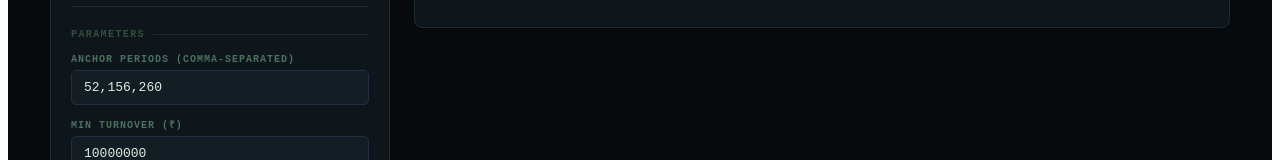
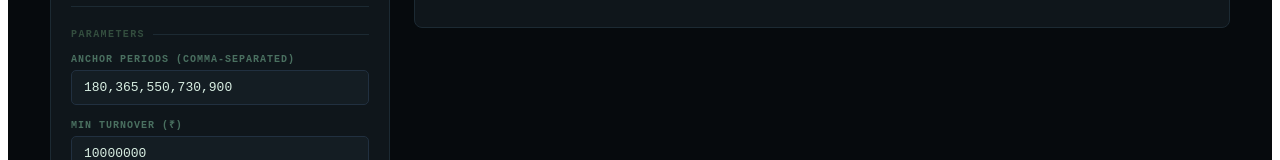
Before and after one commit to Pro-chartist/cool-try, a Next.js app in the folder frontend/: page / in a window 1280 px wide. Shown: the part 401-561 px from the top of the page. Built offline with nearby package versions, Linux system fonts and the light colour scheme.

Commit message:
Add files via upload

```diff
--- a/frontend/pages/index.tsx
+++ b/frontend/pages/index.tsx
@@ -34,6 +34,13 @@ const C = {
   redBorder:    'rgba(255, 68, 102, 0.25)',
   fontDisplay:  "'Syne', sans-serif",
   fontMono:     "'Space Mono', monospace",
+};
+
+// ─── Dynamic anchor defaults per timeframe ───────────────────────────────────
+const DEFAULT_ANCHORS: Record<string, string> = {
+  daily:   '180,365,550,730,900',
+  weekly:  '52,104,156,208,260',
+  monthly: '12,36,60,84,120',
 };
 
 const styles: Record<string, CSSProperties> = {
@@ -586,7 +593,7 @@ export default function Home() {
   const [market, setMarket]                     = useState('NSE');
   const [logic, setLogic]                       = useState('breakout');
   const [timeframe, setTimeframe]               = useState('daily');
-  const [anchorPeriods, setAnchorPeriods]       = useState('52,156,260');
+  const [anchorPeriods, setAnchorPeriods]       = useState(DEFAULT_ANCHORS['daily']);
   const [toleranceBelowAvwap, setToleranceBelowAvwap] = useState('0.05');
   const [ceiling, setCeiling]                   = useState('0.10');
   const [sustainPeriods, setSustainPeriods]     = useState('3');
@@ -801,7 +808,10 @@ export default function Home() {
                         key={tf}
                         type="button"
                         disabled={disabled}
-                        onClick={() => setTimeframe(tf)}
+                        onClick={() => {
+                          setTimeframe(tf);
+                          if (DEFAULT_ANCHORS[tf]) setAnchorPeriods(DEFAULT_ANCHORS[tf]);
+                        }}
                         style={{
                           ...styles.segmentButton,
                           ...(tf === timeframe ? styles.segmentButtonActive : {}),
```
